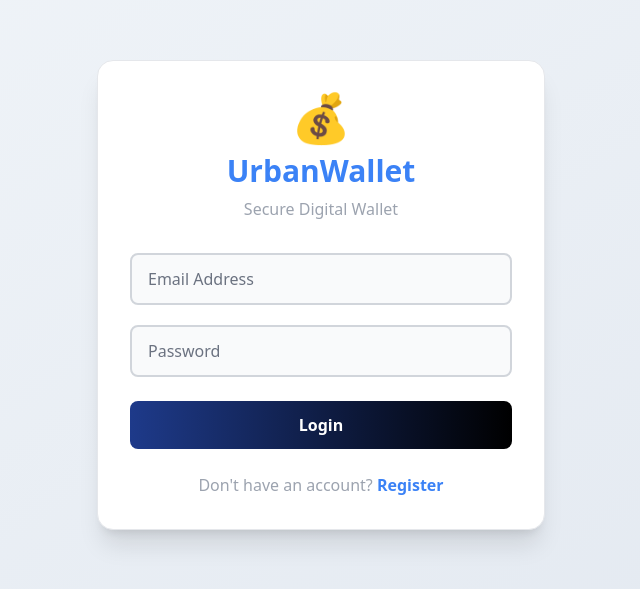
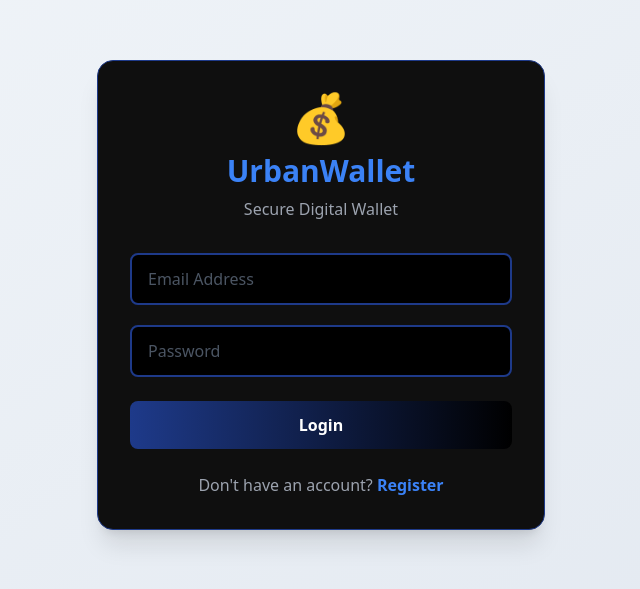
Before and after one commit to Mavine1/Urbanwallet, a React (Create React App) app in the folder frontend/: page /login in a window 1280 px wide. Shown: the part 105-694 px from the top of the page, without its empty margins (319-959 px from the left). Built offline with nearby package versions, Linux system fonts and the light colour scheme.

Commit message:
update: JS: App.js, Navbar.js, ThemeContext.js [159 added, 19 removed]

```diff
--- a/frontend/src/App.js
+++ b/frontend/src/App.js
@@ -1,9 +1,11 @@
 import React from 'react';
 import { BrowserRouter as Router, Routes, Route, Navigate } from 'react-router-dom';
 import { AuthProvider, useAuth } from './context/AuthContext';
+import { ThemeProvider } from './context/ThemeContext';
 import Login from './components/Login';
 import Register from './components/Register';
 import Dashboard from './components/Dashboard';
+import LandingPage from './components/LandingPage';
 
 const PrivateRoute = ({ children }) => {
     const { user, loading } = useAuth();
@@ -20,6 +22,7 @@
 
 function App() {
     return (
+        <ThemeProvider>
             <AuthProvider>
                 <Router>
                     <Routes>
@@ -35,10 +38,11 @@
                                 <Dashboard />
                             </PrivateRoute>
                         } />
-                    <Route path="/" element={<Navigate to="/dashboard" />} />
+                        <Route path="/" element={<LandingPage />} />
                     </Routes>
                 </Router>
             </AuthProvider>
+        </ThemeProvider>
     );
 }
 
--- /dev/null
+++ b/frontend/src/components/Navbar.js
@@ -0,0 +1,95 @@
+import React, { useState } from 'react';
+import { useNavigate, Link } from 'react-router-dom';
+import { useAuth } from '../context/AuthContext';
+import { useTheme } from '../context/ThemeContext';
+import Notifications from './Notifications';
+
+const Navbar = ({ onMenuClick }) => {
+    const { user, logout } = useAuth();
+    const { theme, toggleTheme } = useTheme();
+    const navigate = useNavigate();
+    const [showProfileMenu, setShowProfileMenu] = useState(false);
+
+    const handleLogout = () => {
+        logout();
+        navigate('/login');
+    };
+
+    return (
+        <nav className="navbar">
+            <div className="flex items-center gap-4">
+                <button
+                    onClick={onMenuClick}
+                    className="p-2 rounded-lg hover:bg-gray-100 dark:hover:bg-urban-dark-300 transition"
+                >
+                    <svg className="w-6 h-6" fill="none" stroke="currentColor" viewBox="0 0 24 24">
+                        <path strokeLinecap="round" strokeLinejoin="round" strokeWidth={2} d="M4 6h16M4 12h16M4 18h16" />
+                    </svg>
+                </button>
+                <Link to="/dashboard" className="text-xl font-bold text-urban-blue-500">
+                    UrbanWallet
+                </Link>
+            </div>
+
+            <div className="flex items-center gap-4">
+                {/* Theme Toggle */}
+                <button
+                    onClick={toggleTheme}
+                    className="p-2 rounded-lg hover:bg-gray-100 dark:hover:bg-urban-dark-300 transition"
+                    title={theme === 'dark' ? 'Switch to Light Mode' : 'Switch to Dark Mode'}
+                >
+                    {theme === 'dark' ? (
+                        <svg className="w-5 h-5 text-yellow-500" fill="currentColor" viewBox="0 0 20 20">
+                            <path fillRule="evenodd" d="M10 2a1 1 0 011 1v1a1 1 0 11-2 0V3a1 1 0 011-1zm4 8a4 4 0 11-8 0 4 4 0 018 0zm-.464 4.95l.707.707a1 1 0 001.414-1.414l-.707-.707a1 1 0 00-1.414 1.414zm2.12-10.607a1 1 0 010 1.414l-.706.707a1 1 0 11-1.414-1.414l.707-.707a1 1 0 011.414 0zM17 11a1 1 0 100-2h-1a1 1 0 100 2h1zm-7 4a1 1 0 011 1v1a1 1 0 11-2 0v-1a1 1 0 011-1zM5.05 6.464A1 1 0 106.465 5.05l-.708-.707a1 1 0 00-1.414 1.414l.707.707zm1.414 8.486l-.707.707a1 1 0 01-1.414-1.414l.707-.707a1 1 0 011.414 1.414zM4 11a1 1 0 100-2H3a1 1 0 000 2h1z" clipRule="evenodd" />
+                        </svg>
+                    ) : (
+                        <svg className="w-5 h-5 text-gray-600" fill="currentColor" viewBox="0 0 20 20">
+                            <path d="M17.293 13.293A8 8 0 016.707 2.707a8.001 8.001 0 1010.586 10.586z" />
+                        </svg>
+                    )}
+                </button>
+
+                {/* Notifications */}
+                <Notifications />
+
+                {/* Profile Dropdown */}
+                <div className="relative">
+                    <button
+                        onClick={() => setShowProfileMenu(!showProfileMenu)}
+                        className="flex items-center gap-2 p-2 rounded-lg hover:bg-gray-100 dark:hover:bg-urban-dark-300 transition"
+                    >
+                        <div className="w-8 h-8 rounded-full bg-urban-blue-600 flex items-center justify-center text-white font-semibold">
+                            {user?.name?.charAt(0).toUpperCase()}
+                        </div>
+                        <span className="text-sm font-medium hidden md:block">
+                            {user?.name?.split(' ')[0]}
+                        </span>
+                        <svg className="w-4 h-4" fill="none" stroke="currentColor" viewBox="0 0 24 24">
+                            <path strokeLinecap="round" strokeLinejoin="round" strokeWidth={2} d="M19 9l-7 7-7-7" />
+                        </svg>
+                    </button>
+
+                    {showProfileMenu && (
+                        <div className="absolute right-0 mt-2 w-48 bg-white dark:bg-urban-dark-200 border border-gray-200 dark:border-urban-blue-800 rounded-lg shadow-xl z-50">
+                            <Link
+                                to="/profile"
+                                className="block px-4 py-2 text-sm hover:bg-gray-100 dark:hover:bg-urban-dark-300 transition"
+                                onClick={() => setShowProfileMenu(false)}
+                            >
+                                Profile Settings
+                            </Link>
+                            <button
+                                onClick={handleLogout}
+                                className="block w-full text-left px-4 py-2 text-sm text-red-600 hover:bg-gray-100 dark:hover:bg-urban-dark-300 transition"
+                            >
+                                Logout
+                            </button>
+                        </div>
+                    )}
+                </div>
+            </div>
+        </nav>
+    );
+};
+
+export default Navbar;
--- /dev/null
+++ b/frontend/src/context/ThemeContext.js
@@ -0,0 +1,41 @@
+import React, { createContext, useState, useContext, useEffect } from 'react';
+
+const ThemeContext = createContext();
+
+export const useTheme = () => useContext(ThemeContext);
+
+export const ThemeProvider = ({ children }) => {
+    const [theme, setTheme] = useState('dark');
+
+    useEffect(() => {
+        const savedTheme = localStorage.getItem('theme') || 'dark';
+        setTheme(savedTheme);
+        if (savedTheme === 'light') {
+            document.body.classList.add('light');
+            document.body.classList.remove('dark');
+        } else {
+            document.body.classList.add('dark');
+            document.body.classList.remove('light');
+        }
+    }, []);
+
+    const toggleTheme = () => {
+        const newTheme = theme === 'dark' ? 'light' : 'dark';
+        setTheme(newTheme);
+        localStorage.setItem('theme', newTheme);
+
+        if (newTheme === 'light') {
+            document.body.classList.add('light');
+            document.body.classList.remove('dark');
+        } else {
+            document.body.classList.add('dark');
+            document.body.classList.remove('light');
+        }
+    };
+
+    return (
+        <ThemeContext.Provider value={{ theme, toggleTheme, isDark: theme === 'dark' }}>
+            {children}
+        </ThemeContext.Provider>
+    );
+};
```
Lines whose indentation alone changed are shown as unchanged.
